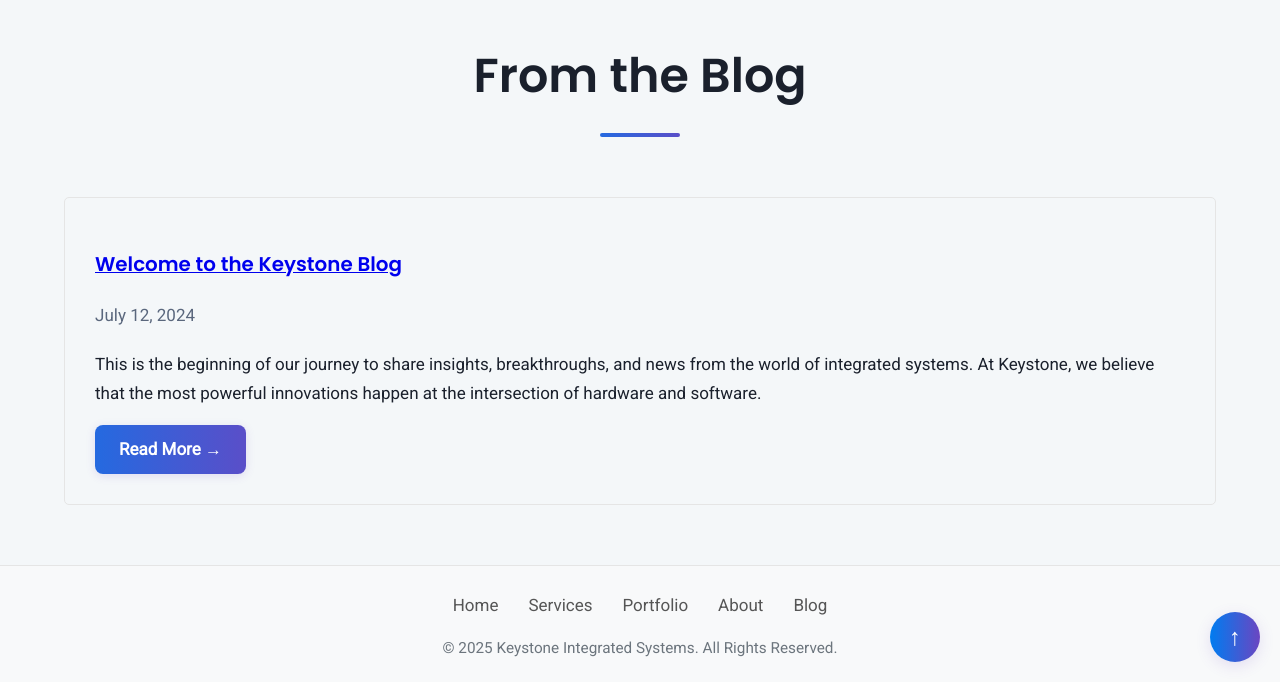
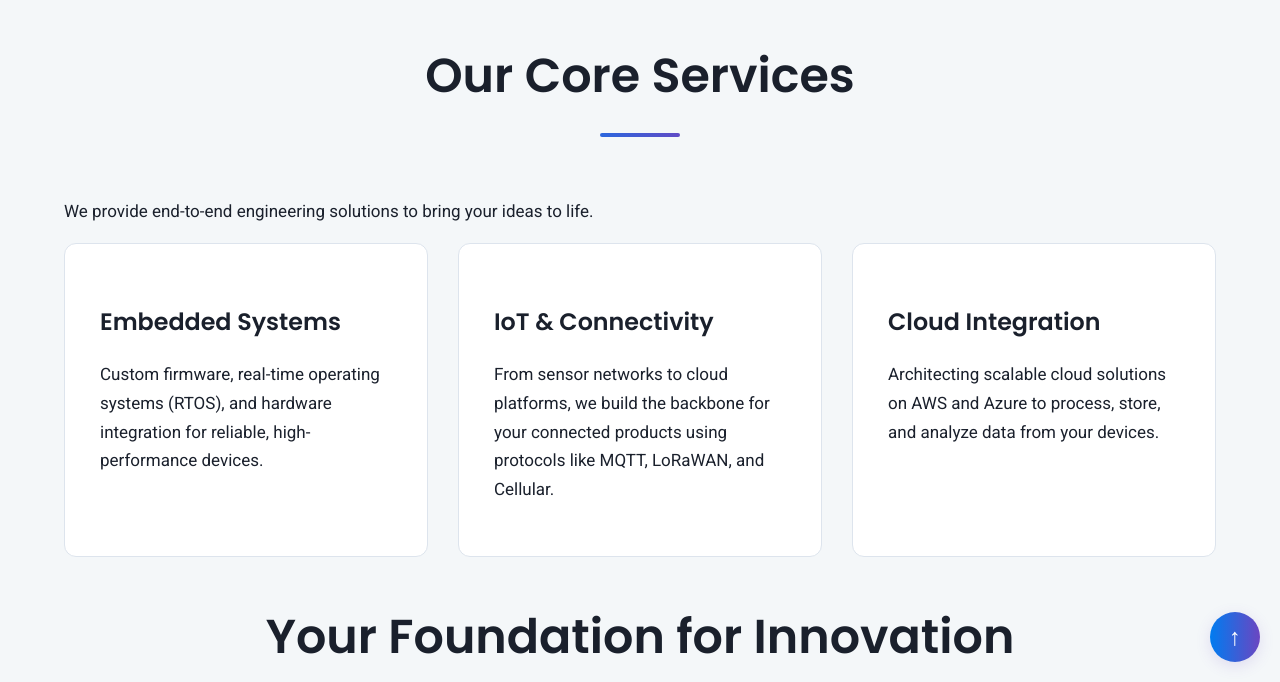
Before and after one commit to CircuitX-Systems/CircuitX-Systems.github.io, a Jekyll site: the page built from index.html, in a window 1280 px wide and 900 px high, scrolled down 403 px, cut to the strip 218-900 px from the top of the window. Built offline with Jekyll 4.4.1, drawn with Linux system fonts in a browser that asks for light colours; some of the changed text lies outside the part shown.

Commit message:
Update index.html

```diff
--- a/index.html
+++ b/index.html
@@ -3,7 +3,7 @@
 description: We engineer robust, end-to-end solutions, seamlessly fusing hardware and software.
 ---
 
-<!-- Hero Section with Background Image -->
+<!-- Hero Section with Background Image (This part stays the same) -->
 <div class="hero-section">
     <div class="hero-overlay"></div>
     <div class="container hero-content">
@@ -13,10 +13,51 @@
     </div>
 </div>
 
-<!-- Latest Post Section (This part stays the same) -->
+<!-- NEW: Services Overview Section -->
+<section class="section section-highlight">
+    <div class="container">
+        <div class="section-title">
+            <h2>Our Core Services</h2>
+            <p>We provide end-to-end engineering solutions to bring your ideas to life.</p>
+        </div>
+        <div class="services-grid">
+            <div class="service-card">
+                <h3>Embedded Systems</h3>
+                <p>Custom firmware, real-time operating systems (RTOS), and hardware integration for reliable, high-performance devices.</p>
+            </div>
+            <div class="service-card">
+                <h3>IoT & Connectivity</h3>
+                <p>From sensor networks to cloud platforms, we build the backbone for your connected products using protocols like MQTT, LoRaWAN, and Cellular.</p>
+            </div>
+            <div class="service-card">
+                <h3>Cloud Integration</h3>
+                <p>Architecting scalable cloud solutions on AWS and Azure to process, store, and analyze data from your devices.</p>
+            </div>
+        </div>
+    </div>
+</section>
+
+<!-- NEW: Why Choose Us Section -->
 <section class="section">
     <div class="container">
-        <h2>From the Blog</h2>
+        <div class="section-title">
+            <h2>Your Foundation for Innovation</h2>
+            <p>We are more than just engineers; we are your strategic partners in technology.</p>
+        </div>
+        <div class="features-list">
+            <p>✓ <strong>Holistic Approach:</strong> We seamlessly merge hardware and software, ensuring your entire system works in perfect harmony from day one.</p>
+            <p>✓ <strong>Proven Expertise:</strong> Our team has decades of experience delivering robust solutions for mission-critical applications.</p>
+            <p>✓ <strong>Collaborative Partnership:</strong> We work with you every step of the way, providing transparent communication and expert guidance.</p>
+        </div>
+    </div>
+</section>
+
+<!-- Latest Post Section (This part stays the same) -->
+<section class="section section-highlight">
+    <div class="container">
+        <div class="section-title">
+            <h2>From the Blog</h2>
+        </div>
         {% assign latest_post = site.posts.first %}
         <div class="post-item-featured">
             <h3><a href="{{ latest_post.url | relative_url }}">{{ latest_post.title }}</a></h3>
```
